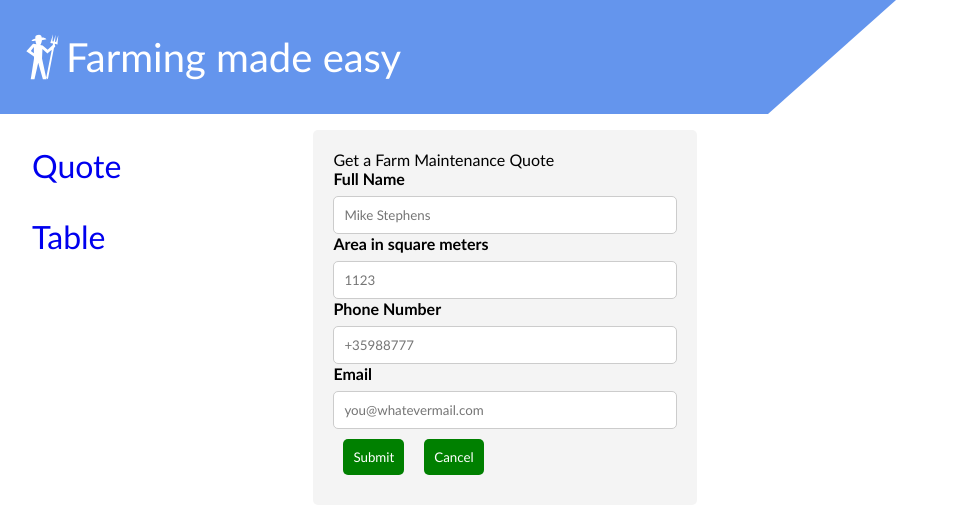
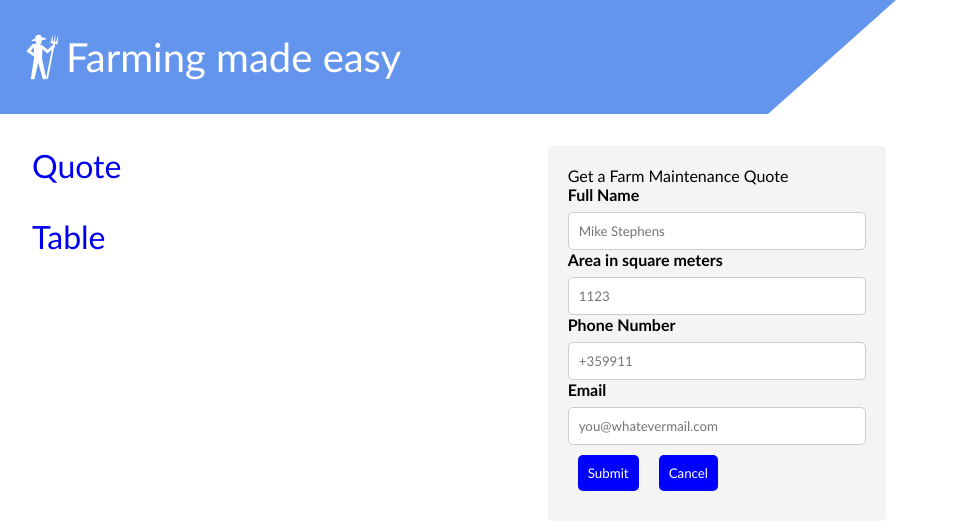
Before and after one commit to slav-getov/react-proj, a React app: page /quote in a window 1280 px wide. Shown: the top 530 px of the page, without its empty margins (0-959 px from the left). Built offline with nearby package versions, Linux system fonts and the light colour scheme.

Commit message:
redone layout and proj structure

```diff
--- a/src/App.jsx
+++ b/src/App.jsx
@@ -3,18 +3,21 @@ import Header from "./components/Header";
 import GlobalStyleProvider from "./components/GlobalStyleProvider";
 import SideBar from "./components/SideBar";
 import { sidebarOptions } from "./static data/data.sidebar";
-import MainSection from "./components/MainSection";
-import Form from "./components/Form";
+import InformationSection from "./components/Sections/InformationSection";
+import MainSection from "./components/Sections/MainSection";
+import Form from "./components/forms/Form";
 import Table from "./components/Table";
 import { BrowserRouter as Router, Switch, Route } from "react-router-dom";
 const App = () => (
   <>
     <GlobalStyleProvider />
     <Header />
-
     <MainSection>
       <Router>
         <SideBar options={sidebarOptions} />
+        <InformationSection>
+          {/* <Router>
+        <SideBar options={sidebarOptions} /> */}
           <Switch>
             <Route path="/quote">
               <Form />
@@ -23,6 +26,7 @@ const App = () => (
               <Table />
             </Route>
           </Switch>
+        </InformationSection>
       </Router>
     </MainSection>
   </>
--- a/src/components/Form.jsx
+++ /dev/null
@@ -1,148 +0,0 @@
-import React, { useEffect, useState } from "react";
-import styled from "styled-components";
-import { ActionableButton } from "../shared/ActionableButton";
-import { useForm } from "react-hook-form";
-const FormStyles = styled.form`
-  background-color: #f4f4f4;
-  padding: 20px;
-  border-radius: 5px;
-  margin-top: 1rem;
-  width: 30%;
-`;
-const StyledLabel = styled.label`
-  font-weight: bold;
-`;
-const StyledInput = styled.input`
-  width: 100%;
-  padding: 10px;
-  border: 1px solid #ccc;
-  border-radius: 5px;
-  margin-top: 0.5rem;
-  outline: none;
-`;
-
-const StyledButton = styled(ActionableButton)`
-  background-color: green;
-  &:hover {
-    background-color: lime;
-  }
-`;
-
-const StyledAlert = styled.div`
-  padding: 10px;
-  background-color: #f44336;
-  color: white;
-  margin-top: 10px;
-  border-radius: 5px;
-`;
-
-const Form = () => {
-  const {
-    register,
-    handleSubmit,
-    reset,
-    formState: { errors, isSubmitSuccessful },
-  } = useForm({
-    mode: "all",
-    criteriaMode: "all",
-    defaultValues: {
-      fullName: "",
-      areaSqr: "",
-      phone: "",
-      email: "",
-    },
-  });
-  const onSubmit = (data) => {
-    console.log(data);
-  };
-
-  useEffect(() => {
-    reset();
-  }, [isSubmitSuccessful, reset]);
-
-  return (
-    <>
-      <FormStyles onSubmit={handleSubmit(onSubmit)}>
-        <legend>Get a Farm Maintenance Quote</legend>
-        <div>
-          <StyledLabel htmlFor="fullName">Full Name</StyledLabel>
-          <StyledInput
-            placeholder="Mike Stephens"
-            {...register("fullName", {
-              required: {
-                value: true,
-                message: "Please make sure form is filled",
-              },
-              pattern: {
-                value: /^([^0-9]*)$/,
-                message: "Please enter only word chars or special symbols",
-              },
-            })}
-          />
-
-          <StyledLabel htmlFor="area">Area in square meters</StyledLabel>
-          <StyledInput
-            placeholder="1123"
-            {...register("areaSqr", {
-              required: {
-                value: true,
-                message: "Please make sure form is filled",
-              },
-              pattern: {
-                value: /^([1-9]*)$/,
-                message: "Please enter only nums between 1-9",
-              },
-            })}
-          />
-
-          <StyledLabel htmlFor="phone">Phone Number</StyledLabel>
-          <StyledInput
-            placeholder="+35988777"
-            {...register("phone", {
-              required: {
-                value: true,
-                message: "Please make sure form is filled",
-              },
-              pattern: {
-                value: /^([0-9|\+]*)$/,
-                message:
-                  "Please enter a valid phone number. No spaces or dashes.",
-              },
-            })}
-          />
-
-          <StyledLabel htmlFor="email">Email</StyledLabel>
-          <StyledInput
-            placeholder="you@whatevermail.com"
-            {...register("email", {
-              required: {
-                value: true,
-                message: "Please make sure form is filled",
-              },
-            })}
-          />
-
-          <StyledButton type="submit" title="Submit" />
-          <StyledButton title="Cancel" onClick={() => reset()} />
-
-          <div>
-            {(errors.fullName?.message && (
-              <StyledAlert>{errors.fullName?.message}</StyledAlert>
-            )) ||
-              (errors.areaSqr?.message && (
-                <StyledAlert>{errors.areaSqr?.message}</StyledAlert>
-              )) ||
-              (errors.phone?.message && (
-                <StyledAlert>{errors.phone?.message}</StyledAlert>
-              )) ||
-              (errors.email?.message && (
-                <StyledAlert>{errors.email?.message}</StyledAlert>
-              ))}
-          </div>
-        </div>
-      </FormStyles>
-    </>
-  );
-};
-
-export default Form;
--- /dev/null
+++ b/src/components/Forms/Form.jsx
@@ -0,0 +1,55 @@
+import React, { useEffect, useState } from "react";
+import {
+  FormStyles,
+  StyledAlert,
+  StyledButton,
+  StyledLabel,
+  StyledInput,
+} from "./form.style.css";
+
+const Form = () => {
+  const [formState, setFormState] = useState({
+    fullName: "",
+    areaInSqr: "",
+    phone: "",
+    email: "",
+  });
+  return (
+    <>
+      <FormStyles
+        onSubmit={(e) => {
+          e.preventDefault();
+          console.log("hey you submitted!");
+        }}
+      >
+        <legend>Get a Farm Maintenance Quote</legend>
+        <div>
+          <StyledLabel htmlFor="fullName">Full Name</StyledLabel>
+          <StyledInput placeholder="Mike Stephens" />
+
+          <StyledLabel htmlFor="area">Area in square meters</StyledLabel>
+          <StyledInput placeholder="1123" />
+
+          <StyledLabel htmlFor="phone">Phone Number</StyledLabel>
+          <StyledInput placeholder="+359911" />
+
+          <StyledLabel htmlFor="email">Email</StyledLabel>
+          <StyledInput placeholder="you@whatevermail.com" />
+
+          <StyledButton type="submit" title="Submit" />
+          <StyledButton
+            title="Cancel"
+            onClick={(e) => {
+              e.preventDefault();
+              console.log("you clicked reset!");
+            }}
+
+            //disabled={true}
+          />
+        </div>
+      </FormStyles>
+    </>
+  );
+};
+
+export default Form;
--- /dev/null
+++ b/src/components/Forms/form.style.css.js
@@ -0,0 +1,38 @@
+import styled from "styled-components";
+import { ActionableButton } from "../../shared/ActionableButton";
+
+const FormStyles = styled.form`
+  background-color: #f4f4f4;
+  padding: 20px;
+  border-radius: 5px;
+  margin-top: 2rem;
+  width: 30%;
+`;
+const StyledLabel = styled.label`
+  font-weight: bold;
+`;
+const StyledInput = styled.input`
+  width: 100%;
+  padding: 10px;
+  border: 1px solid #ccc;
+  border-radius: 5px;
+  margin-top: 0.5rem;
+  outline: none;
+`;
+
+const StyledButton = styled(ActionableButton)`
+  background-color: ${(props) => props.color};
+  &:hover {
+    background-color: lime;
+  }
+`;
+
+const StyledAlert = styled.div`
+  padding: 10px;
+  background-color: #f44336;
+  color: white;
+  margin-top: 10px;
+  border-radius: 5px;
+`;
+
+export { FormStyles, StyledLabel, StyledInput, StyledButton, StyledAlert };
--- /dev/null
+++ b/src/components/Sections/InformationSection.jsx
@@ -0,0 +1,12 @@
+import React from "react";
+import styled from "styled-components";
+const InfoStyles = styled.main`
+  display: flex;
+  justify-content: center;
+  gap: 10rem;
+`;
+const InformationSection = ({ children }) => {
+  return <InfoStyles>{children}</InfoStyles>;
+};
+
+export default InformationSection;
--- a/src/components/MainSection.jsx
+++ b/src/components/Sections/MainSection.jsx
@@ -1,11 +1,10 @@
 import React from "react";
 import styled from "styled-components";
-const MainStyles = styled.main`
+const MainSectionStyles = styled.div`
   display: flex;
-  gap: 10rem;
 `;
 const MainSection = ({ children }) => {
-  return <MainStyles>{children}</MainStyles>;
+  return <MainSectionStyles>{children}</MainSectionStyles>;
 };
 
 export default MainSection;
--- a/src/components/Table.jsx
+++ b/src/components/Table.jsx
@@ -6,7 +6,7 @@ import { tableReducer } from "../reducers/tableDataReducer";
 import styled from "styled-components";
 const TableStyles = styled.table`
   table-layout: fixed;
-  margin-top: 1rem;
+  margin-top: 2rem;
   width: 50%;
   border-collapse: collapse;
   border: 3px solid purple;
--- a/src/shared/ActionableButton.jsx
+++ b/src/shared/ActionableButton.jsx
@@ -9,16 +9,11 @@ const ButtonStyles = styled.button`
   border: none;
   border-radius: 5px;
   cursor: pointer;
-  disabled: ${(props) => (props.isDisabled ? true : false)};
 `;
 
-export const ActionableButton = ({ title, onClick, className, isDisabled }) => {
+export const ActionableButton = ({ title, onClick, className, disabled }) => {
   return (
-    <ButtonStyles
-      className={className}
-      onClick={onClick}
-      isDisabled={isDisabled}
-    >
+    <ButtonStyles className={className} onClick={onClick} disabled={disabled}>
       {title}
     </ButtonStyles>
   );
```
Lines whose indentation alone changed are shown as unchanged.
